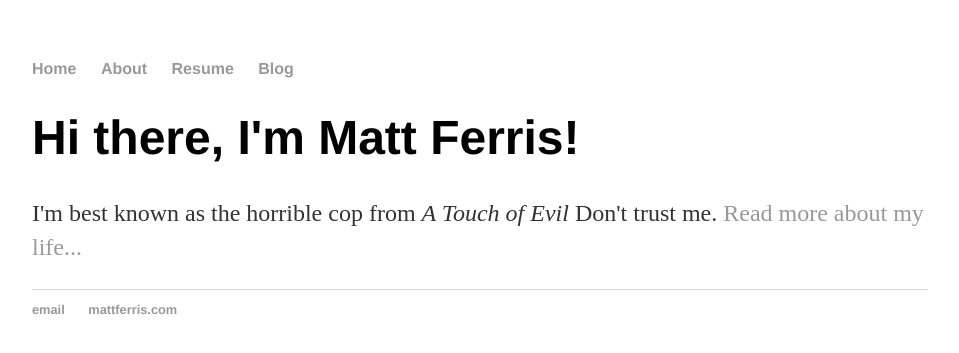
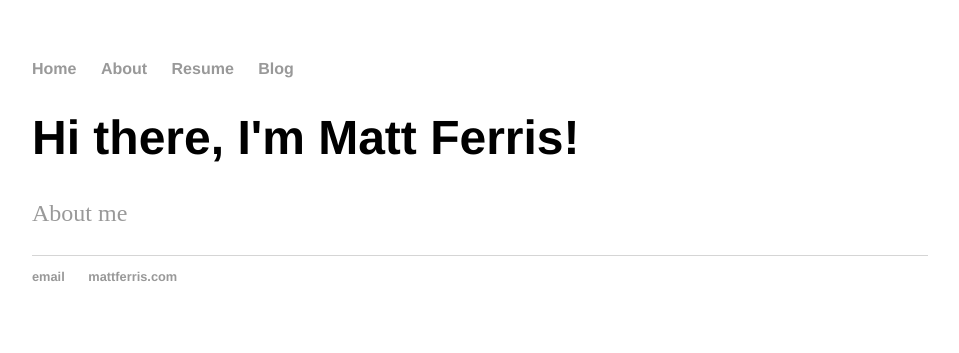
Before and after one commit to mferris2421/mferris2421.github.io, a Jekyll site: the page built from index.html, in a window 1280 px wide. Shown: the top 353 px of the page, without its empty margins (160-1119 px from the left). Built offline with Jekyll 4.4.1, drawn with Linux system fonts in a browser that asks for light colours.

Commit message:
Update index.html

```diff
--- a/index.html
+++ b/index.html
@@ -4,5 +4,5 @@ title: Matt Ferris
 ---
 <div class="blurb">
 	<h1>Hi there, I'm Matt Ferris!</h1>
-	<p>I'm best known as the horrible cop from <em>A Touch of Evil</em> Don't trust me. <a href="/about">Read more about my life...</a></p>
+	<p><a href="/about">About me</a></p>
 </div><!-- /.blurb -->
```
